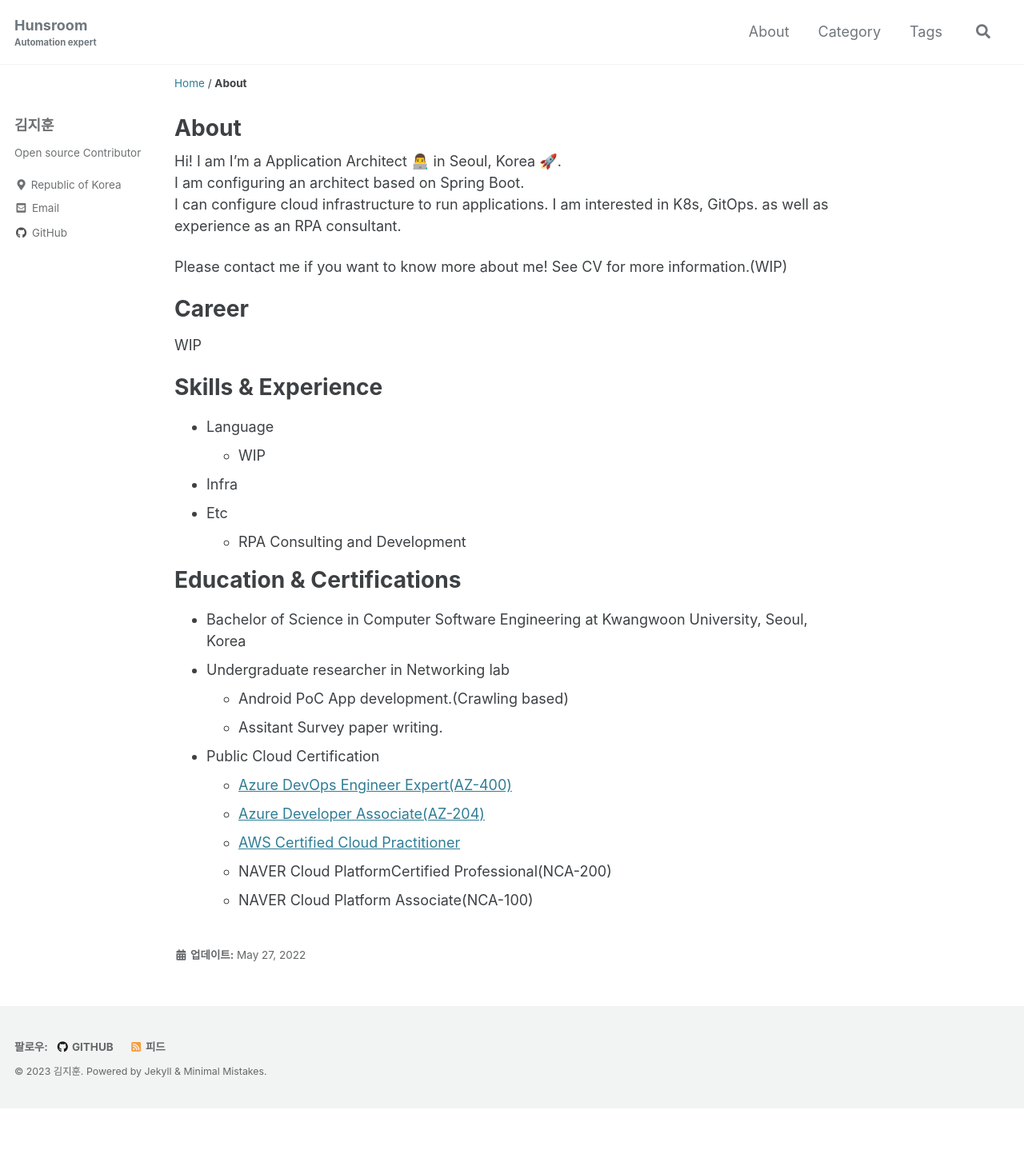
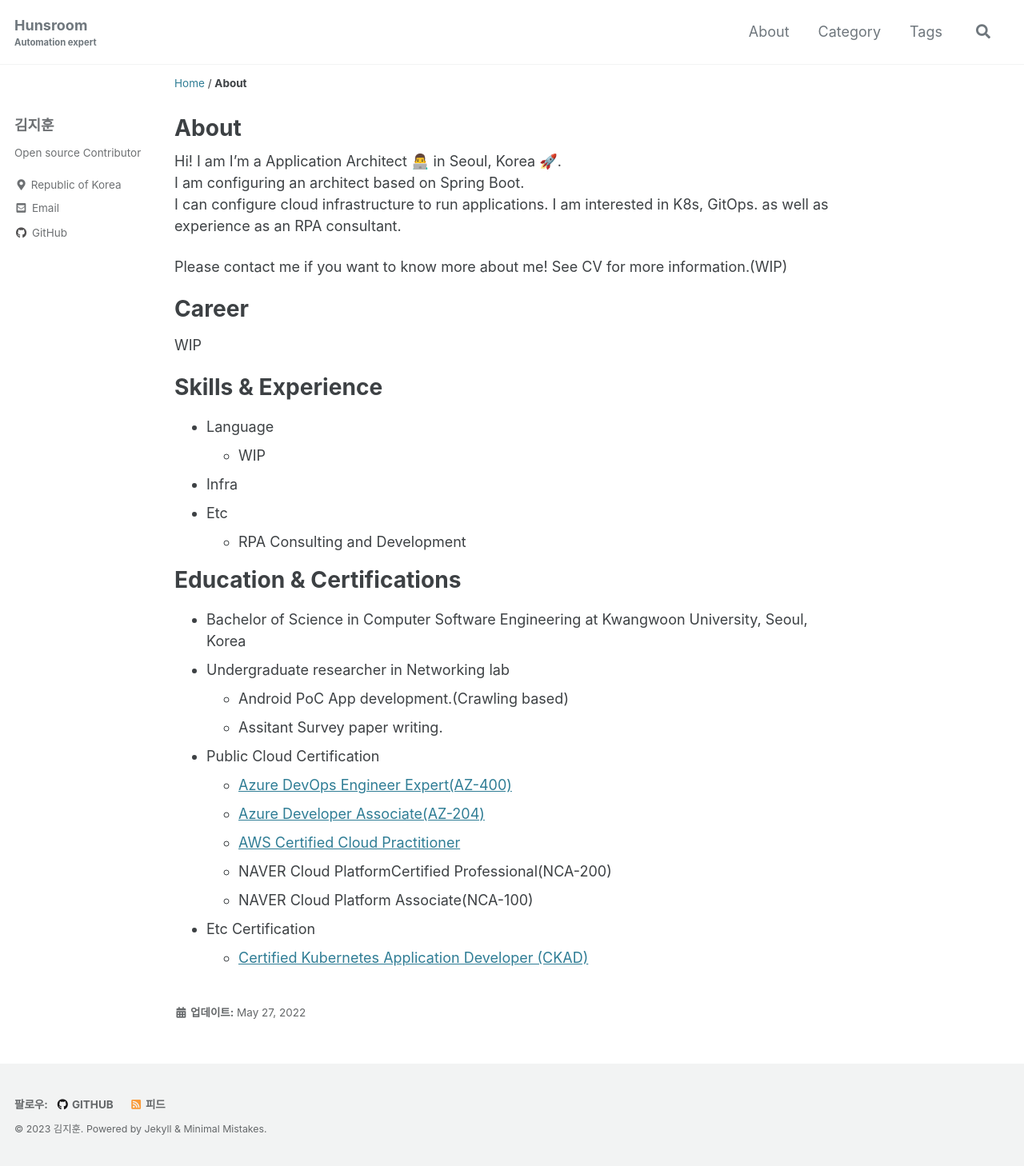
Before and after one commit to shblue21/shblue21.github.io, a Jekyll site: the page built from _pages/about.md, in a window 1280 px wide. Shown: the whole page at 80% size. Built offline with Jekyll 4.4.1, drawn with Linux system fonts in a browser that asks for light colours; cached includes are drawn as plain includes; before the commit the page ends 1386 px from its top, so only the background shows below that.

Commit message:
feat: ckad 추가

```diff
--- a/_pages/about.md
+++ b/_pages/about.md
@@ -35,3 +35,5 @@ WIP
   - [AWS Certified Cloud Practitioner](https://www.credly.com/badges/49083ebd-a9f2-4e48-863f-01f406cee61c)
   - NAVER Cloud PlatformCertified Professional(NCA-200)
   - NAVER Cloud Platform Associate(NCA-100)
+- Etc Certification
+  - [Certified Kubernetes Application Developer (CKAD)](https://www.credly.com/badges/0c7a7264-dbc4-47cb-bfb0-4ae2bb754c6f)
```
